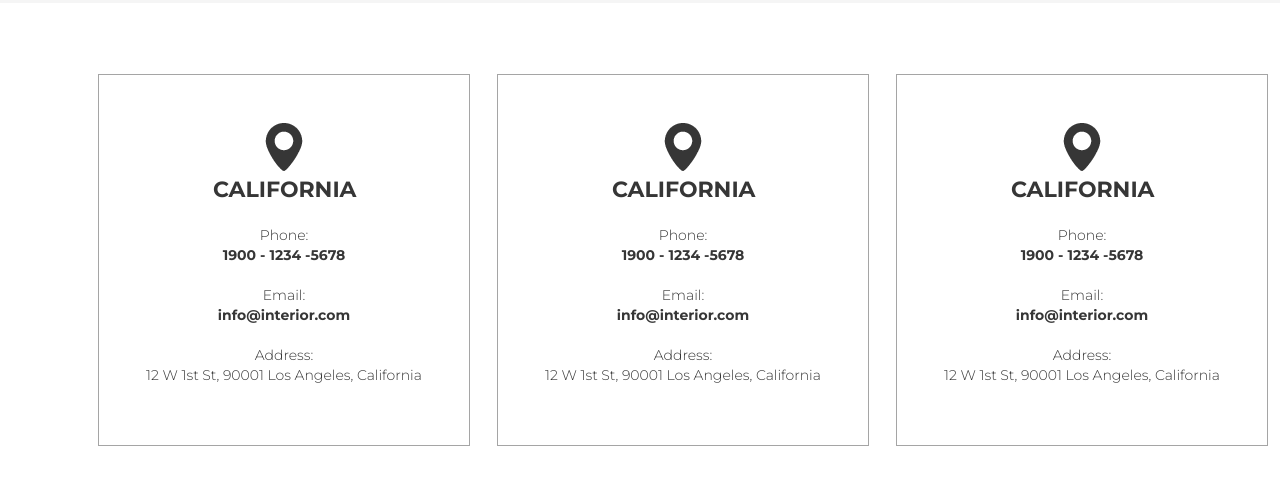
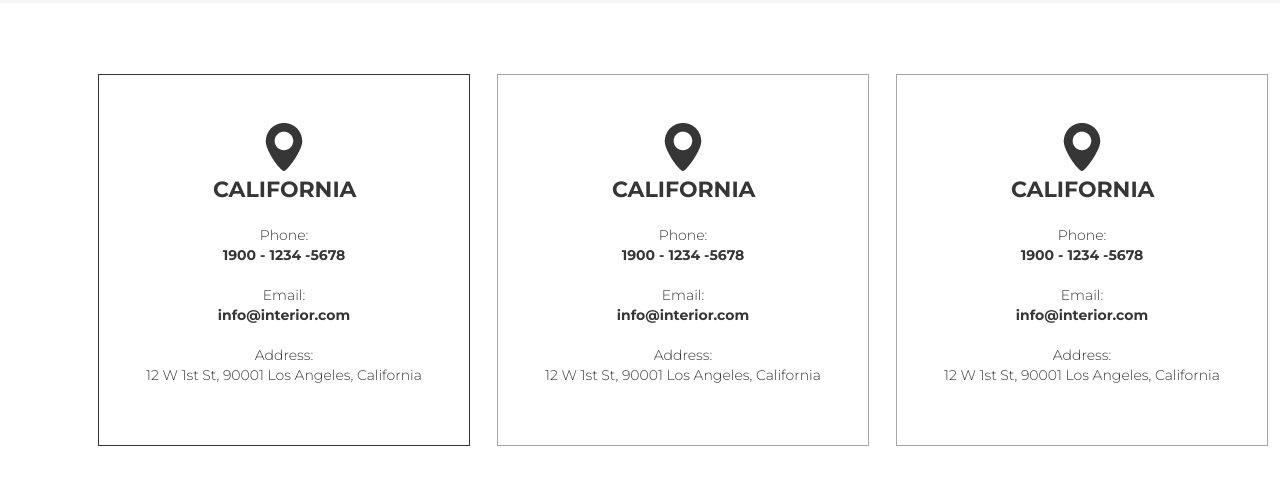
Before and after one commit to weisserdeer/first-website-layout, a plain HTML site: page contact.html in a window 1280 px wide. In both pictures the pointer is over the element 284 px from the left and 617 px from the top of the page. Shown: the part 357-842 px from the top of the page. Drawn offline with Linux system fonts and the light colour scheme.

Commit message:
Further development

```diff
--- a/style.css
+++ b/style.css
@@ -1008,6 +1008,10 @@ body {
     margin-left: 27px;
 }
 
+.address:hover {
+    border: 1px solid #212121;
+}
+
 .address-1 {
     margin-left: 0px !important;
 }
```
